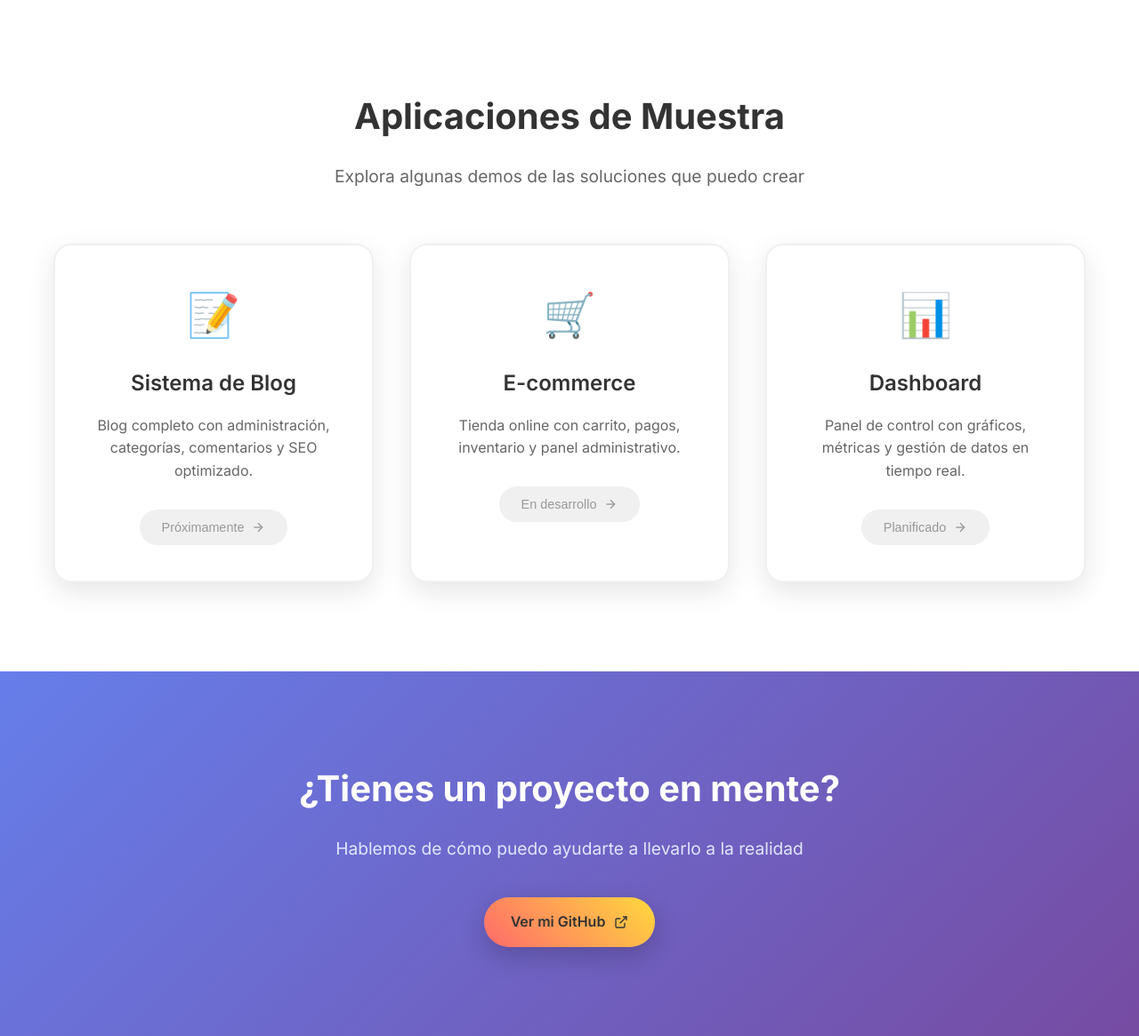
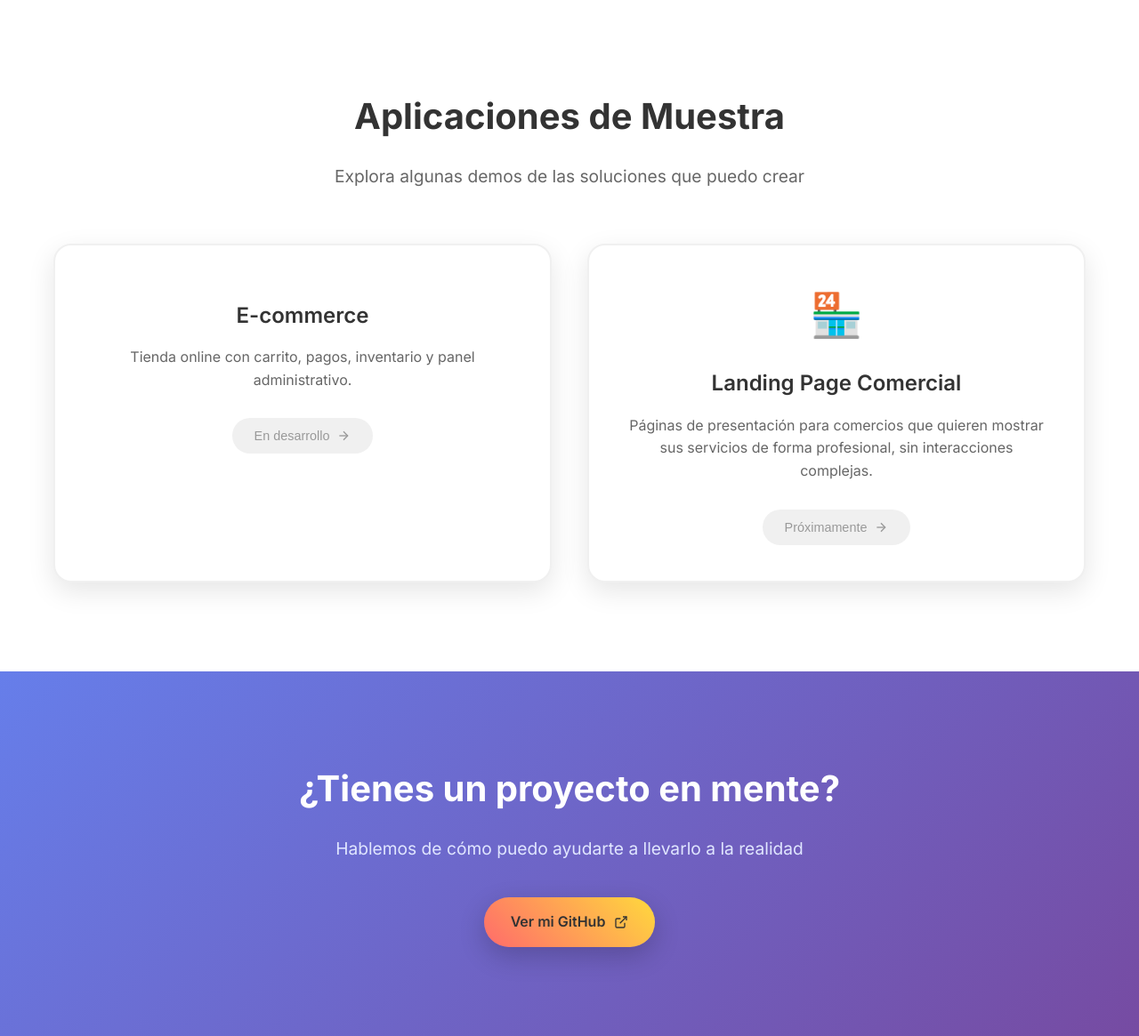
Before and after one commit to LeoDaSilva31/miWeb, a Django app: page / in a window 1280 px wide. Shown: the part 1550-2715 px from the top of the page at 89% size. Run offline with Django 5.2, Linux system fonts and the light colour scheme.

Commit message:
Update: Simplificar proyectos demo
- Eliminar Dashboard y Sistema de Blog
- Mantener E-commerce
- Agregar Landing Page Comercial para mostrar servicios sin interacciones
- Enfoque en soluciones comerciales prácticas

```diff
--- a/bienvenida/templates/bienvenida/index.html
+++ b/bienvenida/templates/bienvenida/index.html
@@ -165,27 +165,7 @@
 
         <div class="projects-grid">
           <div class="project-card">
-            <div class="project-icon">📝</div>
-            <h3>Sistema de Blog</h3>
-            <p>
-              Blog completo con administración, categorías, comentarios y SEO
-              optimizado.
-            </p>
-            <button class="btn-demo" disabled>
-              <span>Próximamente</span>
-              <svg width="16" height="16" viewBox="0 0 24 24" fill="none">
-                <path d="M5 12H19" stroke="currentColor" stroke-width="2" />
-                <polyline
-                  points="12,5 19,12 12,19"
-                  stroke="currentColor"
-                  stroke-width="2"
-                />
-              </svg>
-            </button>
-          </div>
-
-          <div class="project-card">
-            <div class="project-icon">🛒</div>
+            <div class="project-icon"></div>
             <h3>E-commerce</h3>
             <p>
               Tienda online con carrito, pagos, inventario y panel
@@ -205,14 +185,14 @@
           </div>
 
           <div class="project-card">
-            <div class="project-icon">📊</div>
-            <h3>Dashboard</h3>
+            <div class="project-icon">🏪</div>
+            <h3>Landing Page Comercial</h3>
             <p>
-              Panel de control con gráficos, métricas y gestión de datos en
-              tiempo real.
+              Páginas de presentación para comercios que quieren mostrar sus
+              servicios de forma profesional, sin interacciones complejas.
             </p>
             <button class="btn-demo" disabled>
-              <span>Planificado</span>
+              <span>Próximamente</span>
               <svg width="16" height="16" viewBox="0 0 24 24" fill="none">
                 <path d="M5 12H19" stroke="currentColor" stroke-width="2" />
                 <polyline
```
